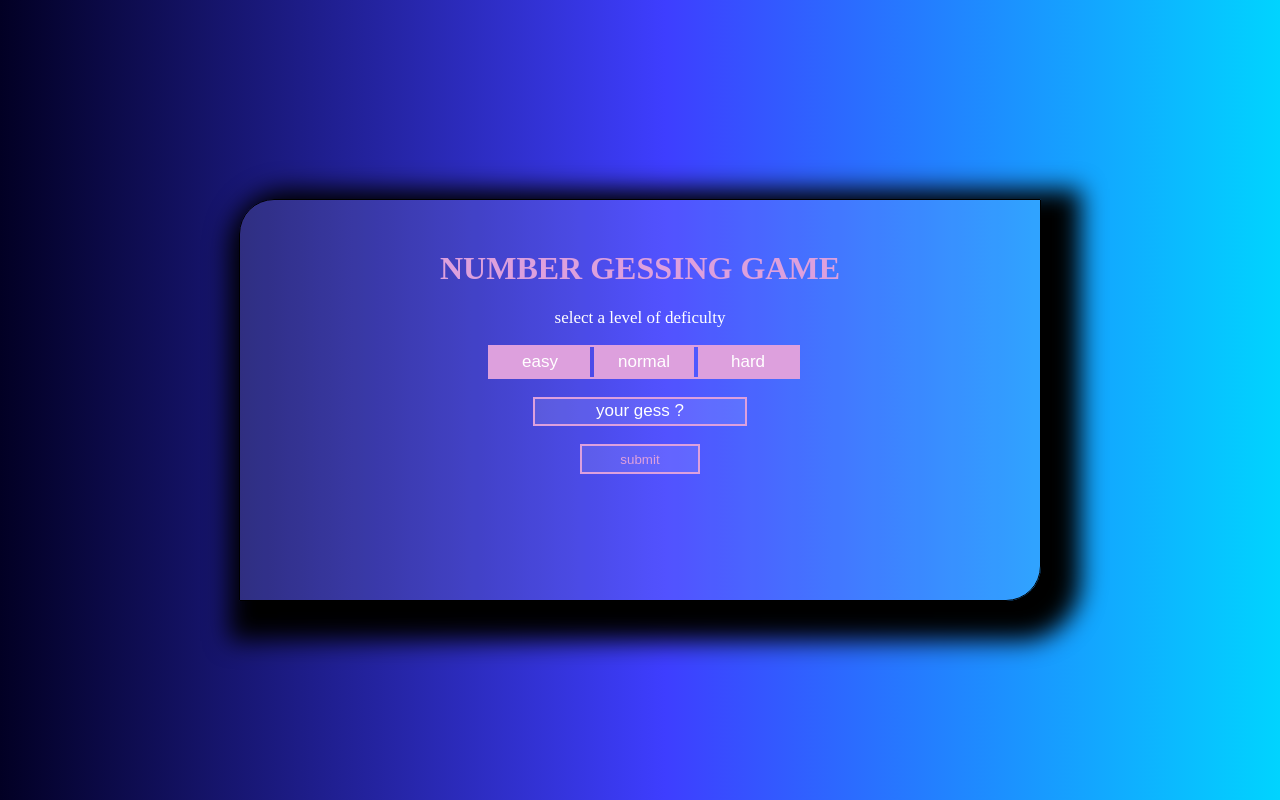
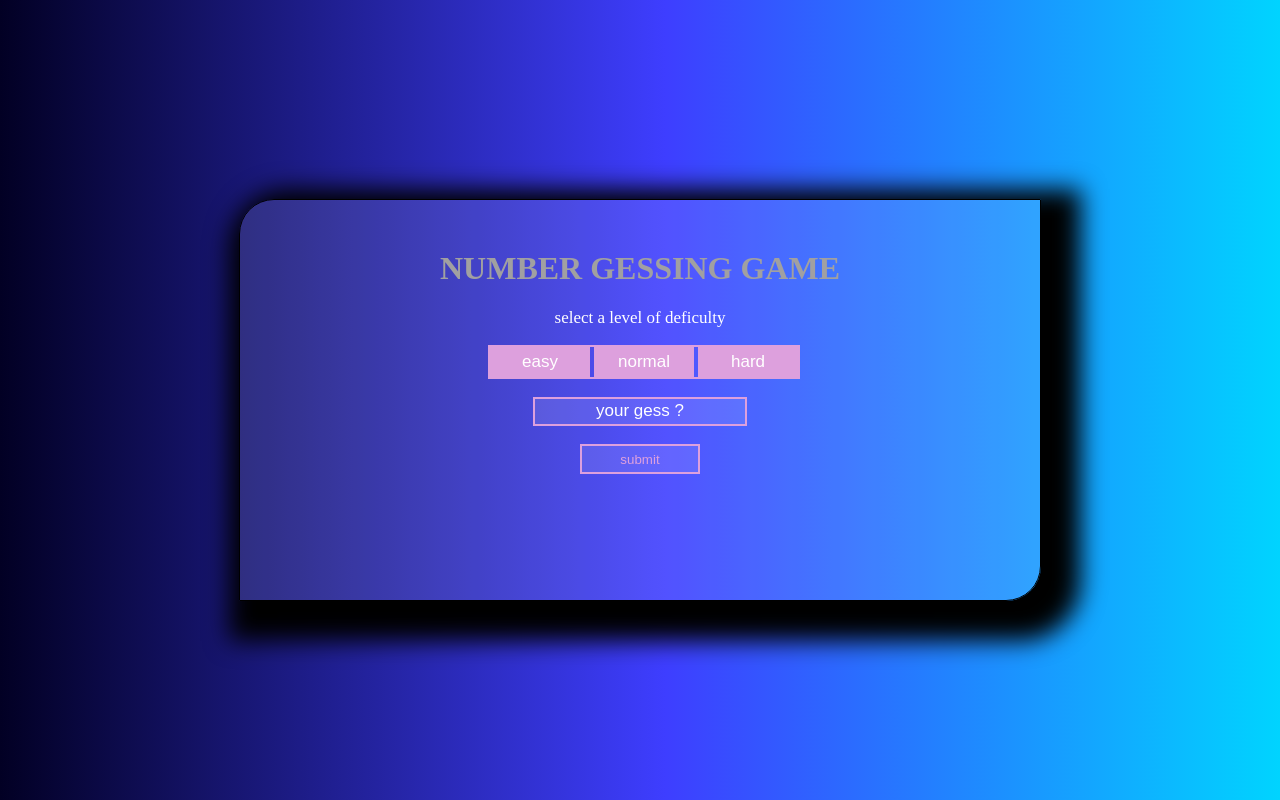
Before and after one commit to ZERGUINE-Nadine/number-guessingame, a plain HTML site: page index.html in a window 1280 px wide. Drawn offline with Linux system fonts and the light colour scheme.

Commit message:
change color

```diff
--- a/style.css
+++ b/style.css
@@ -35,7 +35,7 @@
 }
 #app h1
 {
-    color: plum;
+    color: rgb(161, 160, 161);
     margin-top: 50px;
     font-weight: bolder;
 }
```
